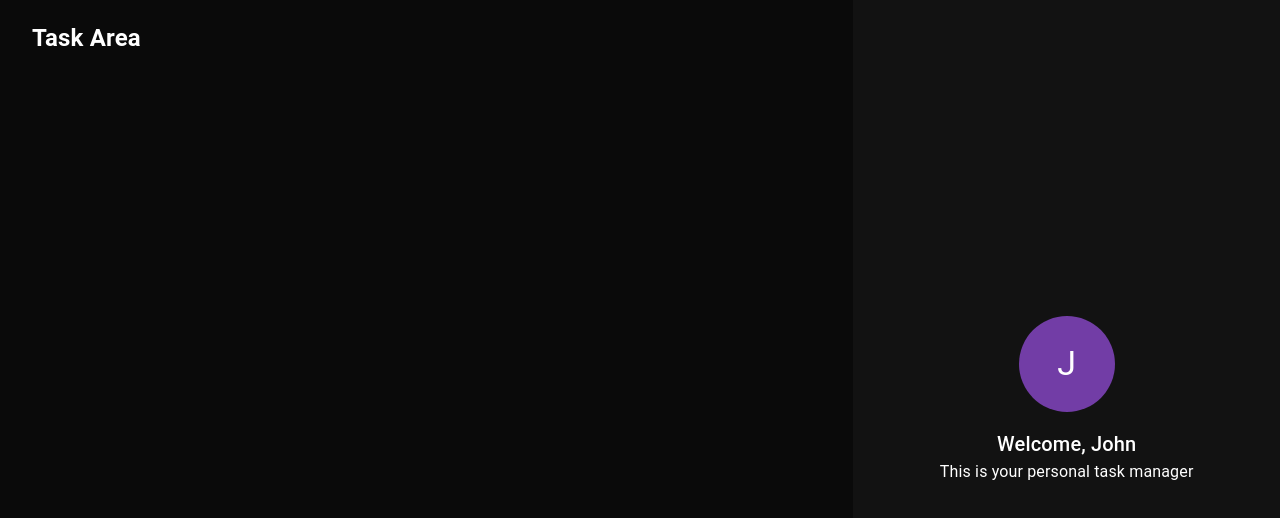
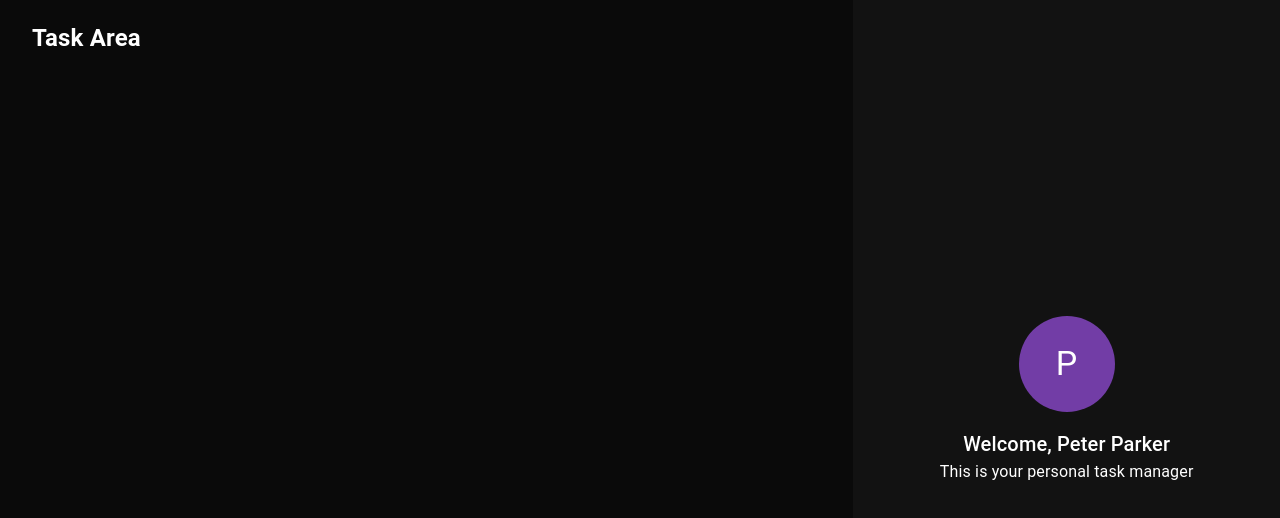
Before and after one commit to qbixmex/Todo-React, a React (Create React App) app: page / in a window 1280 px wide. Shown: the top 518 px of the page. Built offline with nearby package versions, Linux system fonts and the light colour scheme.

Commit message:
using-interfaces-with-profile-props

```diff
--- a/package.json
+++ b/package.json
@@ -1,6 +1,6 @@
 {
   "name": "todo-react",
-  "version": "0.10.0",
+  "version": "0.11.0",
   "private": true,
   "dependencies": {
     "@emotion/react": "^11.10.5",
--- a/src/components/profile/profile.tsx
+++ b/src/components/profile/profile.tsx
@@ -3,7 +3,11 @@
 import { boxStyles, avatarStyles } from './profile.styles';
 import PropTypes from 'prop-types';
 
-export const Profile: FC = (props: any): ReactElement => {
+interface IProfile {
+  name?: string;
+}
+
+export const Profile: FC<IProfile> = (props): ReactElement => {
   const { name = 'John'} = props;
   return (
     <Box sx={boxStyles}>
--- a/src/components/sidebar/sidebar.tsx
+++ b/src/components/sidebar/sidebar.tsx
@@ -6,7 +6,7 @@
 export const Sidebar: FC = (): ReactElement => {
   return (
     <Grid item md={4} sx={sidebarStyles}>
-      <Profile />
+      <Profile name='Peter Parker' />
     </Grid>
   );
 };
```
